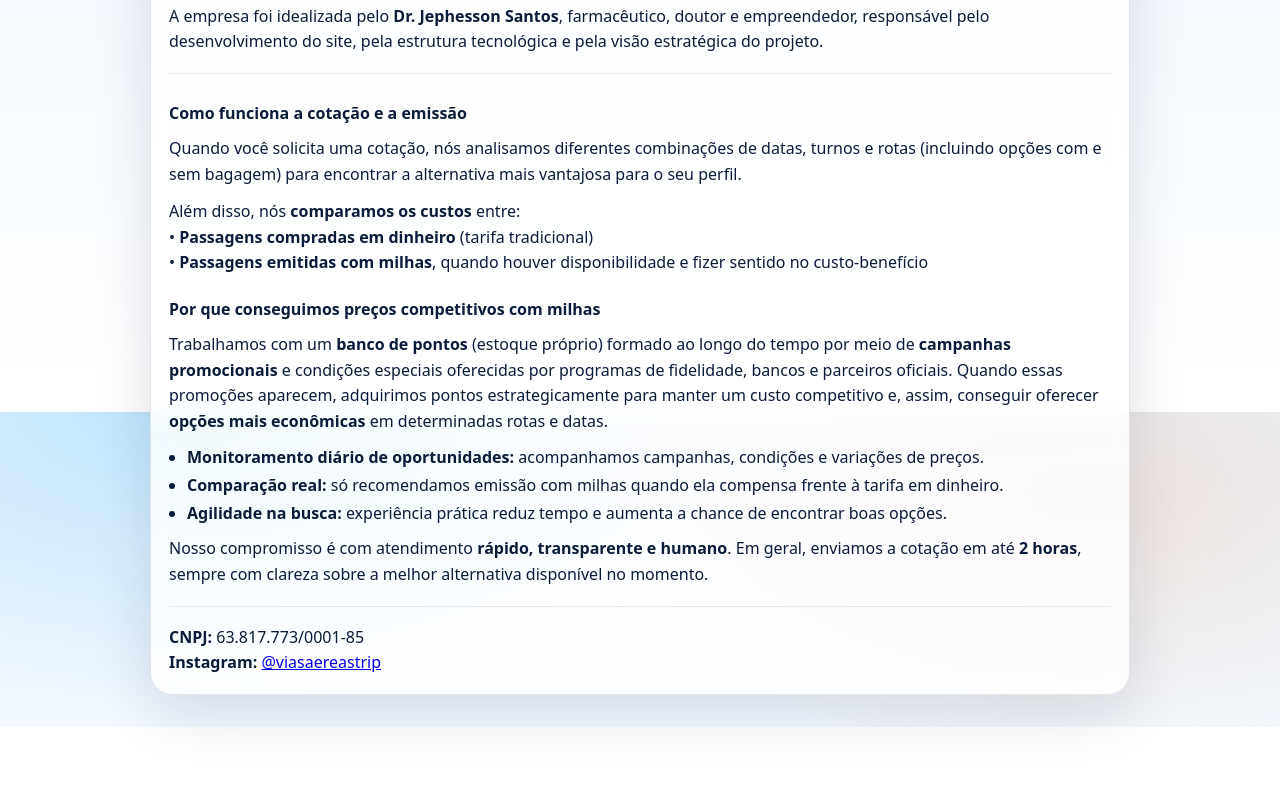
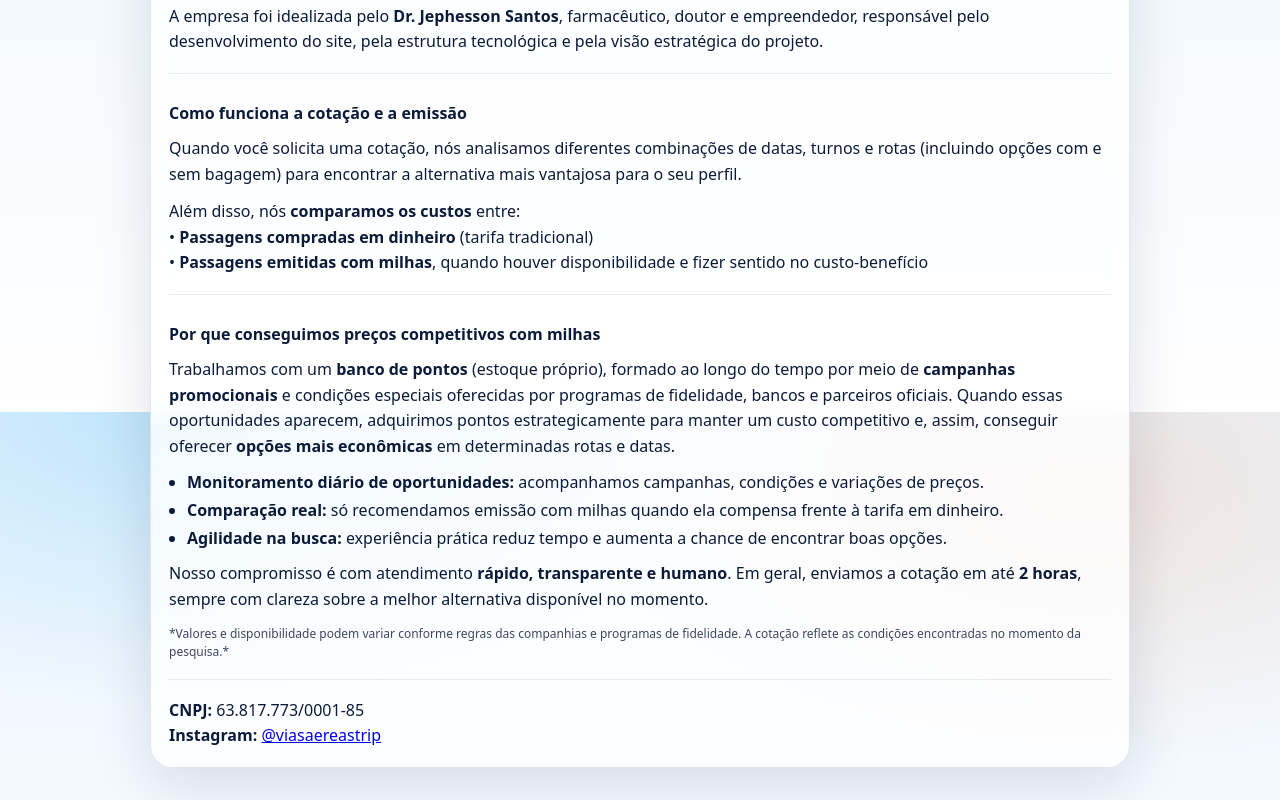
Before and after one commit to jephesson/vias-aereas-site, a Next.js app: page /sobre in a window 1280 px wide. Shown: the part 388-1188 px from the top of the page. Before the commit the page ends 1115 px from the top, so only its background shows below. Built offline with nearby package versions, Linux system fonts and the light colour scheme.

Commit message:
Melhora página Sobre: espaçamento, Instagram e como funciona milhas

```diff
--- a/src/app/globals.css
+++ b/src/app/globals.css
@@ -256,3 +256,45 @@
   font-size: 12px;
   color: var(--muted2);
 }
+
+.va-stack {
+  display: grid;
+  gap: 12px;
+  margin-top: 10px;
+}
+
+.va-text {
+  margin: 0;
+  line-height: 1.6;
+}
+
+.va-h2 {
+  margin: 10px 0 0;
+  font-size: 16px;
+  font-weight: 800;
+}
+
+.va-list {
+  margin: 0;
+  padding-left: 18px;
+  display: grid;
+  gap: 6px;
+}
+
+.va-divider {
+  height: 1px;
+  background: rgba(0, 0, 0, 0.08);
+  margin: 6px 0;
+}
+
+.va-meta {
+  margin: 0;
+  line-height: 1.6;
+}
+
+.va-disclaimer {
+  margin: 0;
+  font-size: 12px;
+  opacity: 0.8;
+  line-height: 1.5;
+}
--- a/src/app/sobre/page.tsx
+++ b/src/app/sobre/page.tsx
@@ -35,6 +35,7 @@
             <div className="va-divider" />
 
             <h2 className="va-h2">Como funciona a cotação e a emissão</h2>
+
             <p className="va-text">
               Quando você solicita uma cotação, nós analisamos diferentes combinações de datas, turnos e rotas
               (incluindo opções com e sem bagagem) para encontrar a alternativa mais vantajosa para o seu perfil.
@@ -43,15 +44,19 @@
             <p className="va-text">
               Além disso, nós <b>comparamos os custos</b> entre:
               <br />
-              • <b>Passagens compradas em dinheiro</b> (tarifa tradicional) <br />
+              • <b>Passagens compradas em dinheiro</b> (tarifa tradicional)
+              <br />
               • <b>Passagens emitidas com milhas</b>, quando houver disponibilidade e fizer sentido no custo-benefício
             </p>
 
+            <div className="va-divider" />
+
             <h2 className="va-h2">Por que conseguimos preços competitivos com milhas</h2>
+
             <p className="va-text">
-              Trabalhamos com um <b>banco de pontos</b> (estoque próprio) formado ao longo do tempo por meio de
+              Trabalhamos com um <b>banco de pontos</b> (estoque próprio), formado ao longo do tempo por meio de
               <b> campanhas promocionais</b> e condições especiais oferecidas por programas de fidelidade,
-              bancos e parceiros oficiais. Quando essas promoções aparecem, adquirimos pontos estrategicamente
+              bancos e parceiros oficiais. Quando essas oportunidades aparecem, adquirimos pontos estrategicamente
               para manter um custo competitivo e, assim, conseguir oferecer <b>opções mais econômicas</b> em determinadas rotas e datas.
             </p>
 
@@ -72,50 +77,23 @@
               Em geral, enviamos a cotação em até <b>2 horas</b>, sempre com clareza sobre a melhor alternativa disponível no momento.
             </p>
 
+            <p className="va-disclaimer">
+              *Valores e disponibilidade podem variar conforme regras das companhias e programas de fidelidade.
+              A cotação reflete as condições encontradas no momento da pesquisa.*
+            </p>
+
             <div className="va-divider" />
 
             <p className="va-meta">
               <b>CNPJ:</b> {CNPJ}
               <br />
               <b>Instagram:</b>{" "}
-              <a href={INSTAGRAM_URL} target="_blank" rel="noopener noreferrer">
+              <a className="va-link" href={INSTAGRAM_URL} target="_blank" rel="noopener noreferrer">
                 {INSTAGRAM_USER}
               </a>
             </p>
           </div>
         </div>
-
-        <style jsx>{`
-          .va-stack {
-            display: grid;
-            gap: 12px;
-            margin-top: 10px;
-          }
-          .va-text {
-            margin: 0;
-            line-height: 1.6;
-          }
-          .va-h2 {
-            margin: 10px 0 0;
-            font-size: 16px;
-            font-weight: 800;
-          }
-          .va-list {
-            margin: 0;
-            padding-left: 18px;
-            display: grid;
-            gap: 6px;
-          }
-          .va-divider {
-            height: 1px;
-            background: rgba(0, 0, 0, 0.08);
-            margin: 6px 0;
-          }
-          .va-meta {
-            margin: 0;
-            line-height: 1.6;
-          }
-        `}</style>
       </div>
     </main>
   );
```
